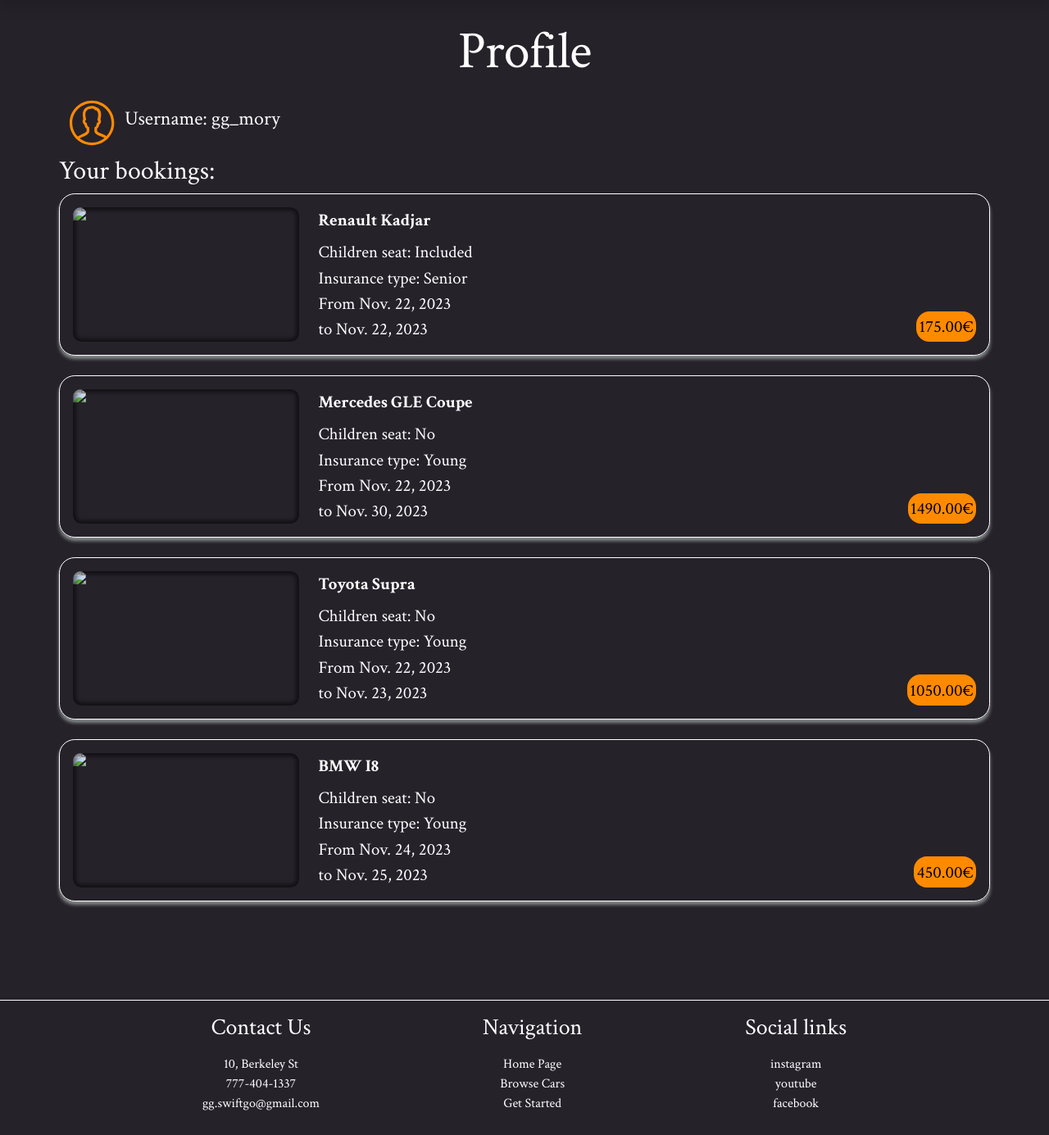
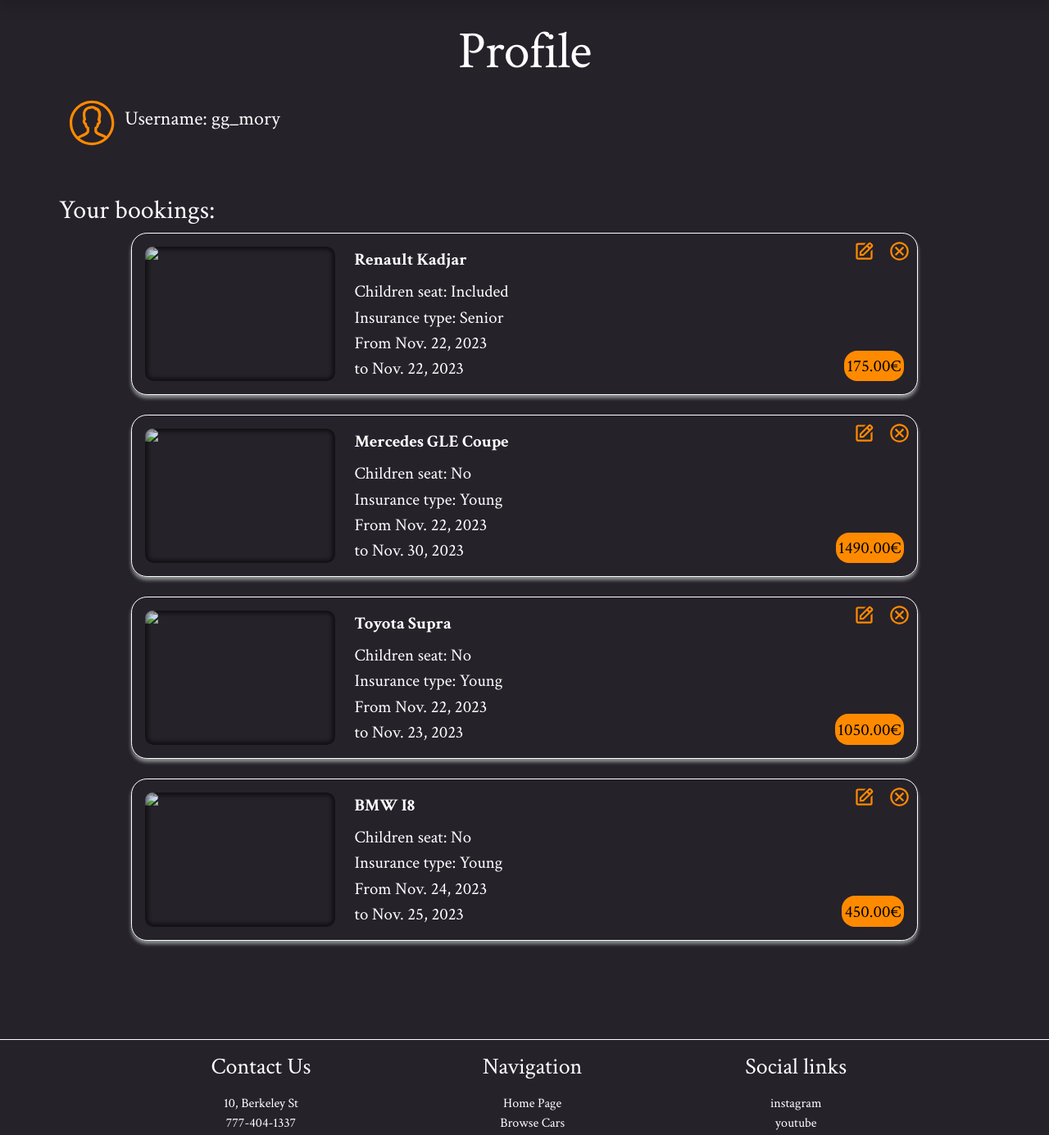
Before and after one commit to GenaPlem/django_car_rental, a Django app: page /profile/ in a window 1280 px wide. Shown: the part 95-1480 px from the top of the page at 82% size. Run offline with Django 4.2, Linux system fonts and the light colour scheme; a user stored in the database is signed in; data comes from the database, SQL or seed files in the repository.

Commit message:
Add links to update and delete booking

```diff
--- a/static/css/styles.css
+++ b/static/css/styles.css
@@ -37,6 +37,7 @@ body {
 main {
     flex: 1;
 }
+
 /* Container to wrap content */
 .container-big {
     max-width: calc(1300px + 4rem);
@@ -66,6 +67,7 @@ main {
 .d-contents {
     display: contents;
 }
+
 /* Header section */
 .header {
     position: fixed;
@@ -126,6 +128,7 @@ li.nav-item:last-of-type {
     width: 10rem;
     height: 2.5rem;
 }
+
 /* Add two id's for profile icon link to be circle */
 #profile-link {
     scale: 0.8;
@@ -152,6 +155,7 @@ li.nav-item:last-of-type {
 .price {
     font-size: 0.8rem;
 }
+
 /* Hero section */
 .hero {
     /* Use blend-mode multiply to set background image and background color */
@@ -191,6 +195,7 @@ li.nav-item:last-of-type {
     bottom: 15vh;
     left: calc(50% - 5.5rem);
 }
+
 /* About section */
 .about-card {
     overflow: hidden;
@@ -212,6 +217,7 @@ li.nav-item:last-of-type {
     font-size: 2.2rem;
     letter-spacing: -0.04375rem;
 }
+
 /* Rules section */
 .rules-icon {
     max-height: 4.6rem;
@@ -229,6 +235,7 @@ li.nav-item:last-of-type {
     width: 5rem;
     height: 2.2rem;
 }
+
 /* Cars Page */
 .car-img {
     position: relative;
@@ -404,12 +411,15 @@ li.nav-item:last-of-type {
     border-radius: 5px;
     cursor: pointer;
 }
+
 /* Profile page */
 .profile-icon img {
     width: 5rem;
     height: 5rem;
 }
+
 .booking-card {
+    max-width: 60rem;
     border: 1px solid;
     border-radius: 1.2rem;
     box-shadow: 0 4px 4px 0 rgba(232, 247, 238, 0.50);
@@ -427,6 +437,18 @@ li.nav-item:last-of-type {
     bottom: 0.5rem;
     right: 0.5rem;
 }
+
+.booking-actions {
+    position: absolute;
+    top: 0.5rem;
+    right: 0.5rem;
+}
+
+.booking-actions a:hover {
+    scale: 1.1;
+    transition: scale 0.2s;
+}
+
 /* Footer section */
 footer {
     border-top: 1px solid #fff;
@@ -450,6 +472,7 @@ footer {
     .nav-link {
         padding: 0 !important;
     }
+
     /* Profile page */
     .booking-card p, .booking-card span {
         font-size: 1rem;
@@ -458,6 +481,11 @@ footer {
     .booking-price {
         bottom: 1rem;
         right: 1rem;
+    }
+
+    .booking-actions img {
+        width: 1.3rem;
+        height: 1.3rem;
     }
 }
 
@@ -525,6 +553,11 @@ footer {
     .page-link {
         font-size: 1rem;
     }
+
+    .booking-actions img {
+        width: 1.5rem;
+        height: 1.5rem;
+    }
 }
 
 @media (min-width: 1024px) {
@@ -561,8 +594,14 @@ footer {
         margin: 8rem auto 2rem !important;
         border-radius: 20px;
     }
+
     /* Profile page */
     .booking-card p, .booking-card span {
         font-size: 1.3rem;
     }
+
+    .booking-actions img {
+        width: 1.7rem;
+        height: 1.7rem;
+    }
 }
--- a/templates/profile.html
+++ b/templates/profile.html
@@ -11,10 +11,10 @@
             <h4>Username: {{ request.user.username }}</h4>
         </div>
 
-        <div class="bookings">
+        <div class="bookings mt-5">
             <h2>Your bookings:</h2>
             {% for booking in bookings %}
-            <div class="booking-card d-flex gap-2 gap-sm-4 p-2 p-sm-3 mb-4 position-relative">
+                <div class="booking-card d-flex gap-2 gap-sm-4 p-2 p-sm-3 mb-4 position-relative mx-auto">
                     <div class="car-img d-block overflow-hidden col-5 col-sm-3">
                         <img src="{{ booking.car.car_image.url }}" alt="{{ car.make }} {{ car.model }}"
                              class="d-block w-100 h-auto">
@@ -26,8 +26,9 @@
                         <p class="p-0 m-0">From {{ booking.start_date }}<br> to {{ booking.end_date }}</p>
                         <span class="booking-price text-black">{{ booking.total_price }}€</span>
                     </div>
-                <div class="booking-actions">
-
+                    <div class="booking-actions d-flex gap-2 gap-sm-3">
+                        <a href="#"><img src="{% static 'icons/btn-edit.svg' %}" alt="Edit booking"></a>
+                        <a href="#"><img src="{% static 'icons/btn-delete.svg' %}" alt="Cancel booking"></a>
                     </div>
                 </div>
                 {% empty %}
```
Lines whose indentation alone changed are shown as unchanged.
